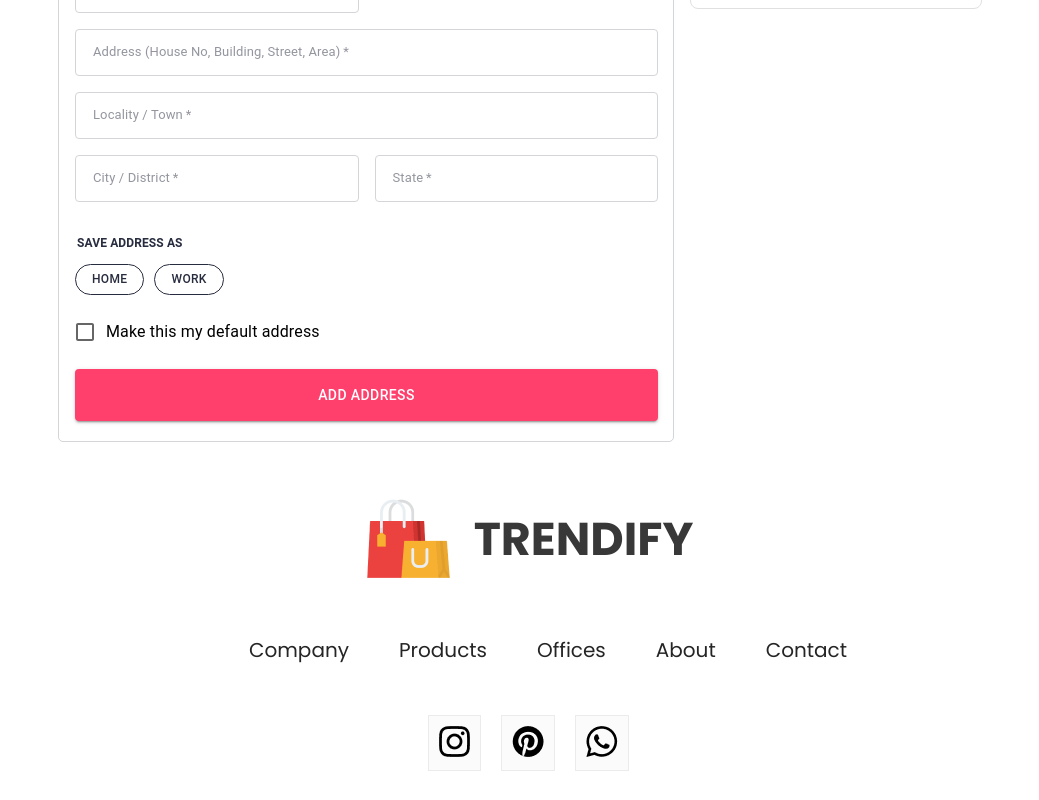
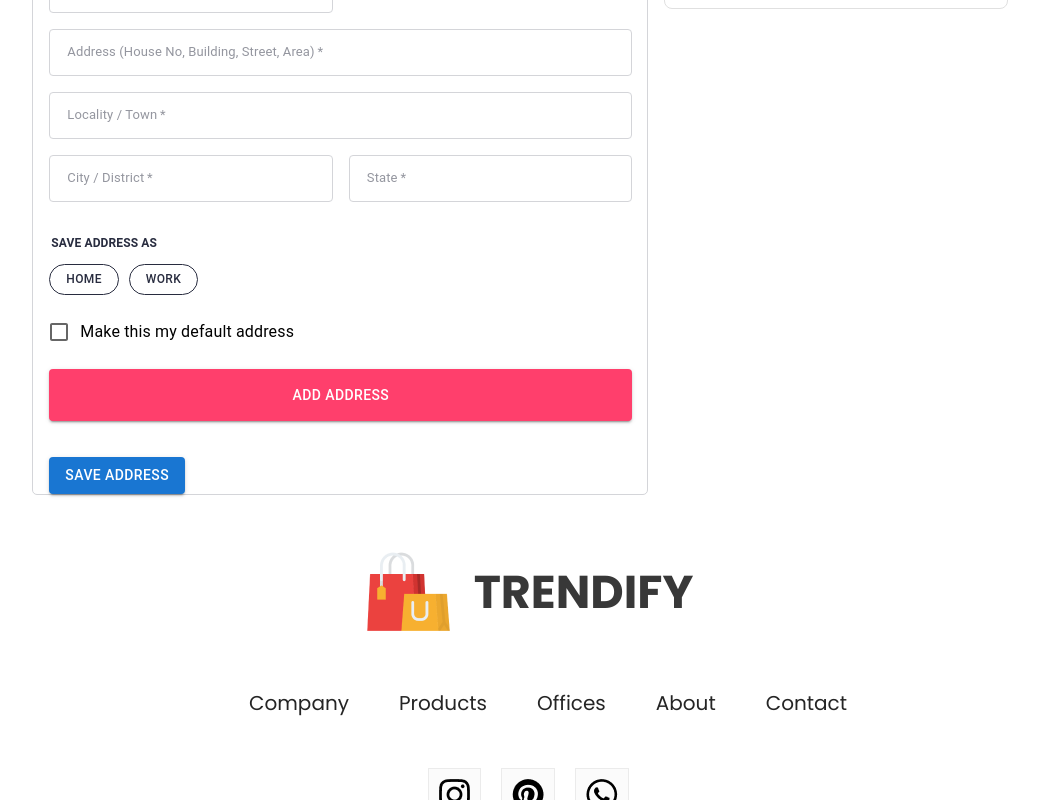
Before and after one commit to Pratik0192/Ecommerce-website-trendify, a React (Create React App) app: page /checkout/shipping in a window 1280 px wide. Shown: the part 475-1275 px from the top of the page, without its empty margins (112-1151 px from the left). Built offline with nearby package versions, Linux system fonts and the light colour scheme.

Commit message:
small changes

```diff
--- a/src/Components/Checkout/Shipping/Shipping.jsx
+++ b/src/Components/Checkout/Shipping/Shipping.jsx
@@ -1,29 +1,125 @@
-import React, { useContext, useState } from "react";
-import { Grid, TextField, Typography, Button, FormControlLabel, Checkbox, Box } from "@mui/material";
-
+import React, { useState } from "react";
+import { Grid, Button, Typography, Box } from "@mui/material";
 import ShippingAmount from "../../ShippingAmount/ShippingAmount";
 import ShippingAddress from "../../ShippingAddress/ShippingAddress";
 
+const Shipping = () => {
+  const [hasAddress, setHasAddress] = useState(false);
 
-const Shipping = () => {
+  const savedAddress = {
+    name: "Pratik Chakraborty",
+    type: "Home",
+    address: "1/1A, Kedar Nath Das Lane, Kolkata, West Bengal - 700030",
+    mobile: "7595029561",
+    codAvailable: false,
+  };
 
+  const handleAddNewAddress = () => {
+    setHasAddress(false);
+  };
 
+  const savedAddressStyle = {
+    fontSize: '13px',
+    color: '#424553'
+  };
+
+  const addressButtonStyle = {
+    textTransform: 'uppercase',
+    fontWeight: '700',
+    fontSize: '12px',
+    borderRadius: '4px',
+    color: "#282c3f",
+    padding: '6.5px 16px',
+    border: '1px solid #282c3f',
+    '&:hover': {
+      borderColor: '#282c3f',
+      backgroundColor:'#ffffff'
+    }
+  };
 
   return (
     <Grid container spacing={2} justifyContent="center" sx={{ padding: "2rem" }}>
+      {/* SHIPPING ADDRESS SECTION */}
+      {/* Move the Titles outside the Grid */}
+      {hasAddress && (
+        <Grid item xs={12} sx={{ marginBottom: "1rem"}}>
+          <Box sx={{display:'flex', justifyContent:'space-between', marginLeft:'138px',marginBottom:'10px',width:'734px'}}>
+            <Typography sx={{fontSize:'18px', color:'#282c3f', fontWeight:'700'}}>Select Delivery Address</Typography>
+            <Button variant="outlined" sx={addressButtonStyle}>Add new Address</Button>
+          </Box>
+          <Typography sx={{fontSize:'12px', color:'#535766', fontWeight:'700', marginLeft:'138px'}} >DEFAULT ADDRESS</Typography>
+        </Grid>
+      )}
+
       <Grid item xs={12} md={6}
         sx={{
           border: "1px solid #d4d5d9",
           borderRadius: "5px",
-          paddingRight: "15px" }}
+          paddingRight: "15px",
+        }}
       >
-       <ShippingAddress />
+        {/* CONDITIONAL RENDERING: Check if user has an address */}
+        {hasAddress ? (
+          <Grid container spacing={1} sx={{ padding: "1rem", marginBottom: "1rem" }}>
+            <Grid item xs={12}>
+              <Typography sx={{fontSize:'14px', color:'#282c3f', fontWeight:'700'}}>
+                {savedAddress.name}
+              </Typography>
+            </Grid>
+            <Grid item xs={12}>
+              <Typography sx={savedAddressStyle}>{savedAddress.address}</Typography>
+              <Typography sx={savedAddressStyle}>
+                Mobile: <span style={{ fontWeight: '700' }}>{savedAddress.mobile}</span>
+              </Typography>
+            </Grid>
+            <Grid item xs={12}>
+              <Typography sx={savedAddressStyle}>
+                {savedAddress.codAvailable ? "Pay on Delivery available" : "Pay on Delivery not available"}
+              </Typography>
+            </Grid>
+            {/* Buttons to edit or remove address */}
+            <Grid item xs={12} container spacing={2}>
+              <Grid item>
+                <Button variant="outlined" sx={addressButtonStyle}>
+                  Remove
+                </Button>
+              </Grid>
+              <Grid item>
+                <Button variant="outlined" sx={addressButtonStyle}>
+                  Edit
+                </Button>
+              </Grid>
+            </Grid>
+          </Grid>
+        ) : (
+          <ShippingAddress />
+        )}
+        {/* Add new address button */}
+        {!hasAddress && (
+          <Box mt={2} display="flex" justifyContent="flex-start">
+            <Button
+              variant="contained"
+              color="primary"
+              onClick={() => setHasAddress(true)}
+            >
+              Save Address
+            </Button>
+          </Box>
+        )}
       </Grid>
 
       {/* PRICE DETAILS SECTION */}
-      <Grid item xs={12} md={3}>
+      <Grid item xs={12} md={3.5}>
         <ShippingAmount />
       </Grid>
+      {/* Add New Address Button - Moved Below the Grid */}
+      {hasAddress && (
+        <Grid item xs={12}>
+          <Box sx={{display:'flex', justifyContent:'space-between', marginLeft:'138px', marginTop:'10px', width:'734px'}}>
+            <Button variant="outlined" sx={addressButtonStyle} onClick={handleAddNewAddress}>Add New Address</Button>
+          </Box>
+        </Grid>
+      )}
     </Grid>
   );
 };
--- a/src/store/productsSlice.js
+++ b/src/store/productsSlice.js
@@ -5,7 +5,7 @@ export const fetchProducts = createAsyncThunk(
   'products/fetchProducts',
   async () => {
     console.log("fetching Data");
-    const response = await fetch("https://trendify-backend-0k4b.onrender.com/api/v1/allproducts");
+    const response = await fetch("https://trendify-backend-production.up.railway.app/api/v1/allproducts");
     const jsonData = await response.json();
     return jsonData.products;
   }
```
